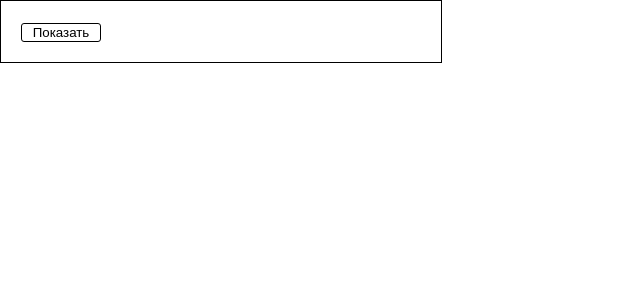
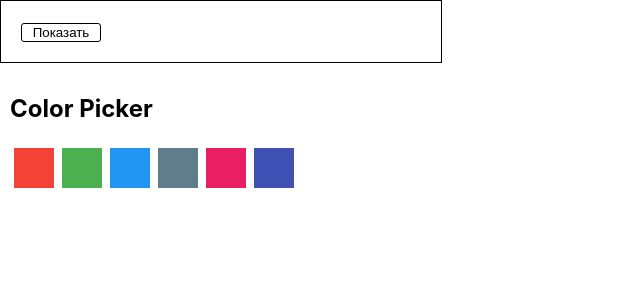
Before and after one commit to arkadiibasovych/module2.states, a React (Create React App) app: page / in a window 1280 px wide. Shown: the top 300 px of the page, without its empty margins (0-640 px from the left). Built offline with nearby package versions, Linux system fonts and the light colour scheme.

Commit message:
add colorpicker

```diff
--- a/src/App.jsx
+++ b/src/App.jsx
@@ -1,11 +1,21 @@
 import './App.css';
-import Counter from './Components/Counter/Counter';
+
 import Dropdown from './Components/Dropdown/Dropdown';
+import ColorPicker from './Components/ColorPicker/ColorPicker';
+
+const colorPickerOptions = [
+  { label: 'red', color: '#F44336' },
+  { label: 'green', color: '#4CAF50' },
+  { label: 'blue', color: '#2196F3' },
+  { label: 'grey', color: '#607D8B' },
+  { label: 'pink', color: '#E91E63' },
+  { label: 'indigo', color: '#3F51B5' },
+];
 
 const App = () => (
   <>
-    {/* <Counter initialValue={0} /> */}
     <Dropdown />
+    <ColorPicker options={colorPickerOptions} />
   </>
 );
 
--- a/src/Components/ColorPicker/ColorPicker.jsx
+++ b/src/Components/ColorPicker/ColorPicker.jsx
@@ -0,0 +1,27 @@
+import React, { Component } from 'react';
+import s from './ColorPicker.module.css';
+
+class ColorPicker extends Component {
+  state = {
+    activeOptionIdx: 0,
+  };
+
+  render() {
+    return (
+      <div className={s.ColorPicker}>
+        <h2 className={s.ColorPicker__title}>Color Picker</h2>
+        <div>
+          {this.props.options.map(({ label, color }) => (
+            <button
+              key={label}
+              className={s.ColorPicker__option}
+              style={{ backgroundColor: color }}
+            ></button>
+          ))}
+        </div>
+      </div>
+    );
+  }
+}
+
+export default ColorPicker;
--- /dev/null
+++ b/src/Components/ColorPicker/ColorPicker.module.css
@@ -0,0 +1,22 @@
+.ColorPicker {
+  width: 400px;
+  padding: 10px;
+}
+
+.ColorPicker__title {
+  line-height: 1.3;
+}
+
+.ColorPicker__option {
+  display: inline-block;
+  width: 40px;
+  height: 40px;
+  margin: 4px;
+  transition: transform 250ms linear;
+  border: none;
+  outline: none;
+}
+
+.ColorPicker__option--active {
+  transform: scale(1.1);
+}
--- a/src/Components/ColorPicker/ColorPicker.module.jsx
+++ /dev/null
@@ -1,6 +0,0 @@
-import React, { Component } from 'react';
-import s from './ColorPicker.module.css';
-
-class ColorPicker extends Component {}
-
-export default ColorPicker;
--- a/src/Components/Dropdown/Dropdown.jsx
+++ b/src/Components/Dropdown/Dropdown.jsx
@@ -24,7 +24,7 @@
           {this.state.visible ? 'Скрыть' : 'Показать'}
         </button>
 
-        {this.state.visible && <Counter />}
+        {this.state.visible && <Counter initialValue={0} />}
       </div>
     );
   }
```
